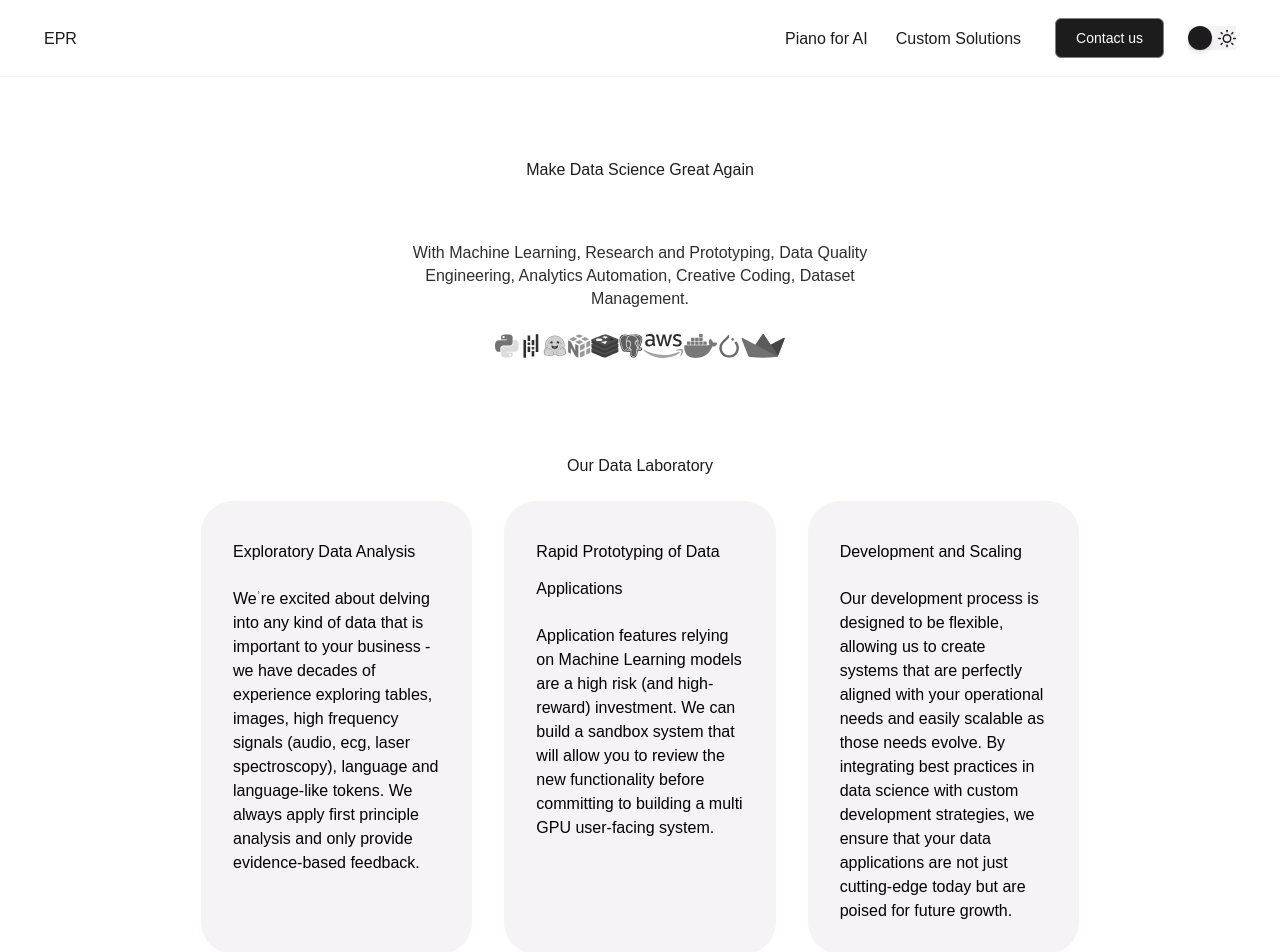
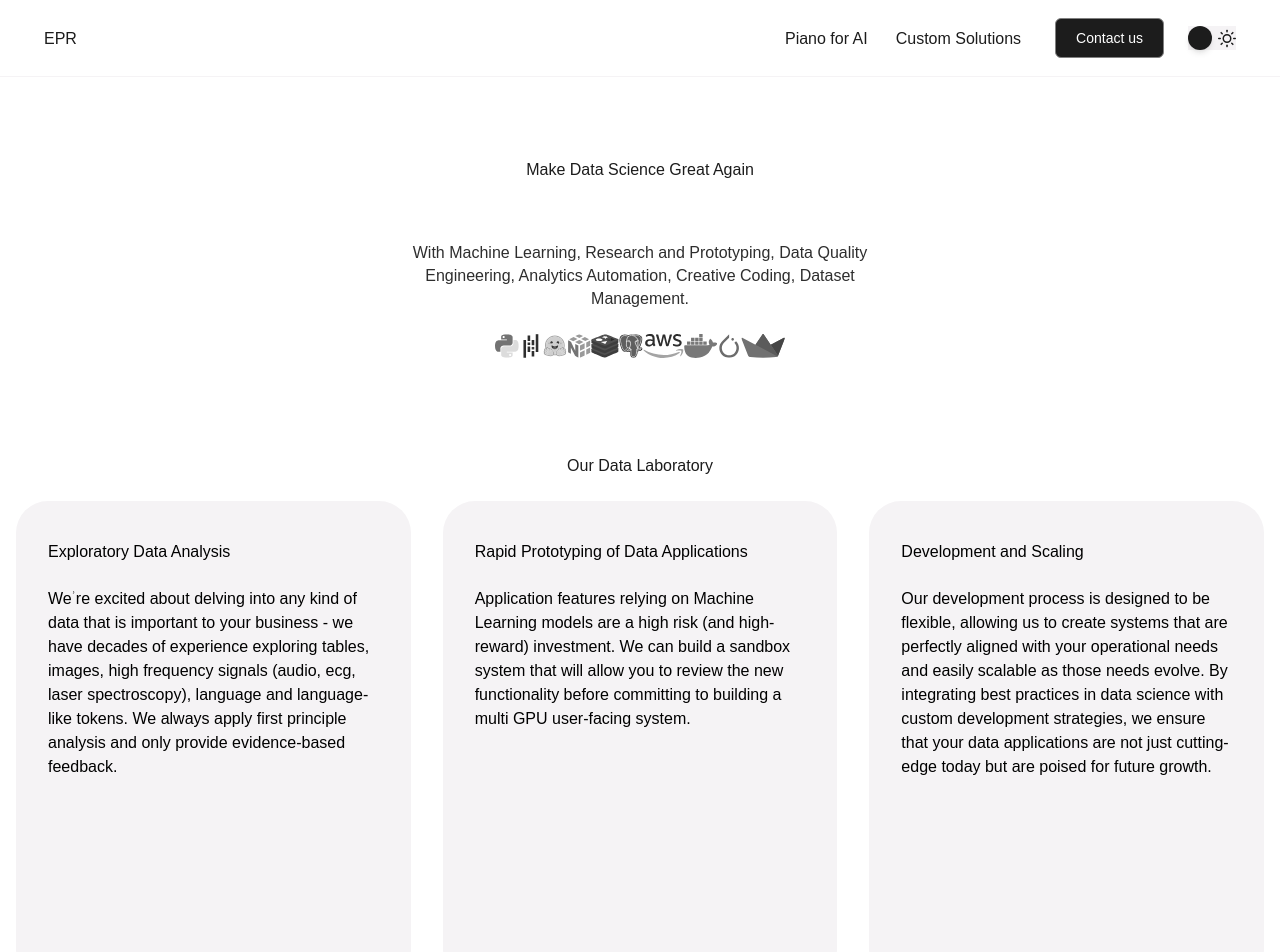
Before and after one commit to Nospoko/epr-landing, a Next.js app in the folder algrtm/: page / in a window 1280 px wide. Shown: the top 952 px of the page. Built offline with nearby package versions, Linux system fonts and the light colour scheme.

Commit message:
responsiveness corrections

```diff
--- a/algrtm/src/components/DataLabSection.js
+++ b/algrtm/src/components/DataLabSection.js
@@ -3,15 +3,15 @@ import dataLabSectionTexts from "@/data/dataLabSectionTexts";
 
 const DataLabSection = () => {
   return (
-    <section className="w-full flex flex-col gap-6 justify-center items-center text-center mb-[2.75rem] lg:my-[5.88rem] mt-[2.75rem] mx-[1rem] md:max-w-[54.875rem] md:mt-[7.75rem] md:mx-[4.56rem] xl:mx-[5.88rem] bg-neutralLight-neutral100 dark:bg-neutralDark-neutral100">
+    <section className="w-full flex flex-col gap-6 justify-center items-center text-center mb-[2.75rem] lg:my-[5.88rem] mt-[2.75rem] mx-[1rem] md:mt-[7.75rem] md:mx-[4.56rem] xl:mx-[5.88rem] bg-neutralLight-neutral100 dark:bg-neutralDark-neutral100">
       <h4 className="h4 lg:h2SB xl:h2 text-start text-neutralLight-neutral10 dark:text-neutralDark-neutral10">
         Our Data Laboratory
       </h4>
-      <div className="flex flex-col gap-[2rem] lg:flex-row w-full self-stretch">
+      <div className="flex flex-col gap-[2rem] lg:flex-row w-full self-stretch justify-center items-center">
         {dataLabSectionTexts.map((item, index) => (
           <div
             key={index}
-            className="flex flex-col text-start bg-neutralLight-neutral90 border-neutralLight-neutral90  border-1 rounded-[2rem] gap-[1rem] p-[2rem] w-full max-w-[24.75rem]"
+            className="flex flex-col text-start bg-neutralLight-neutral90 border-neutralLight-neutral90  border-1 rounded-[2rem] gap-[1rem] p-[2rem] w-full max-w-[24.75rem] h-[21.62rem] xl:h-[31.38rem] lg:h-[30.12rem]"
           >
             <h5 className="h6_600 lg:text-[1.625] lg:leading-[2.34rem] lg-text-semibold">
               {item.title}
--- a/algrtm/src/components/DescriptionImageComponent.js
+++ b/algrtm/src/components/DescriptionImageComponent.js
@@ -1,5 +1,4 @@
 import React from "react";
-
 import descriptionComponentTexts from "@/data/descriptionComponentTexts";
 import Image from "next/image";
 
@@ -13,14 +12,14 @@ const DescriptionImageComponent = ({
   return (
     <section className="flex flex-col lg:flex-row gap-[1.5rem] xl:gap-16 py-[2.75rem] xl:px-[2.75rem] xl:py-[5.88rem] text-neutralLight-neutral10 dark:text-neutralDark-neutral10 items-center">
       <div className="flex flex-col items-stretch max-w-[24.03rem]">
-        <h2 className="h1 lg:h1SB xl:h1 ">{title}</h2>
+        <h2 className="h2 lg:h1SB xl:h1 ">{title}</h2>
         <div className="mt-6 text-[1.5rem] leading-[1.86rem] font-medium lg:h5_small xl:h5_500">
           {subtitle}
         </div>
         <div className="mt-4 h6_400 xl:h6">{description}</div>
       </div>
       <div
-        className="flex shrink-0 max-w-[36.25rem]"
+        className="flex shrink-0 max-w-[343px] max-h-[283px] md:max-w-none md:max-h-none"
         style={{
           position: "relative",
           width: imageWidth,
@@ -32,7 +31,7 @@ const DescriptionImageComponent = ({
           alt="Image"
           sizes={imageWidth}
           fill
-          className="rounded-[2rem]"
+          className="rounded-[2rem] "
           style={{
             objectFit: "cover",
           }}
--- a/algrtm/src/components/DiagramComponent.js
+++ b/algrtm/src/components/DiagramComponent.js
@@ -17,7 +17,7 @@ const DiagramComponent = () => {
             color="white"
             className="lg:-rotate-90"
           />
-          <div className=" h6 my-[1.5rem] max-w-[12.5rem]">
+          <div className=" h6 my-[1.5rem] max-w-[12.5rem] ">
             First Principles Analysis
           </div>
           {/* blue circle */}
--- a/algrtm/src/components/shared/CollapsibleSectionsComponent.js
+++ b/algrtm/src/components/shared/CollapsibleSectionsComponent.js
@@ -31,7 +31,7 @@ const CollapsibleSectionsComponent = ({ version }) => {
           className="flex flex-col border-b-[1px] border-neutralLight-neutral100 dark:border-neutralDark-neutral100"
         >
           <div
-            className="flex items-center gap-4 self-stretch w-full pb-4 justify-between"
+            className="flex items-center gap-4 w-full pb-4 justify-between"
             onClick={() => handleClick(index)}
             role="button"
             aria-expanded={section.visible}
```
